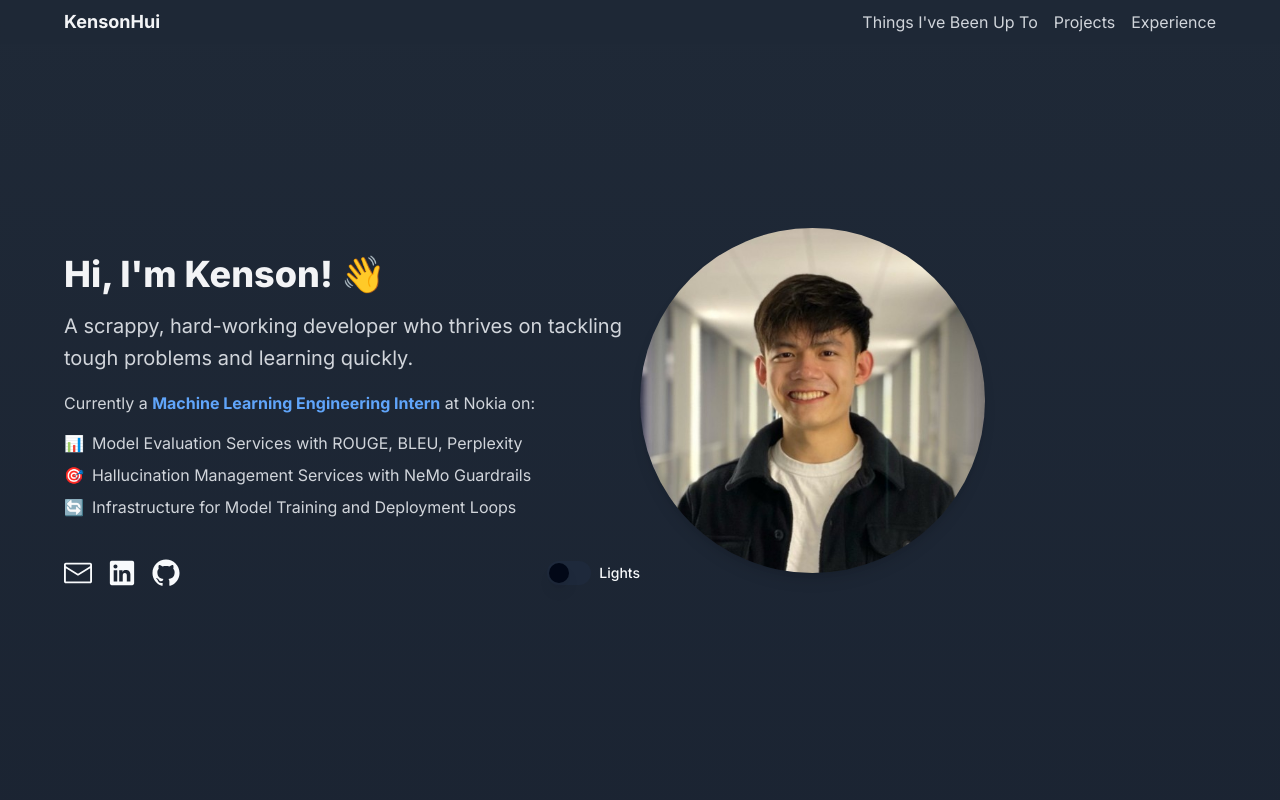
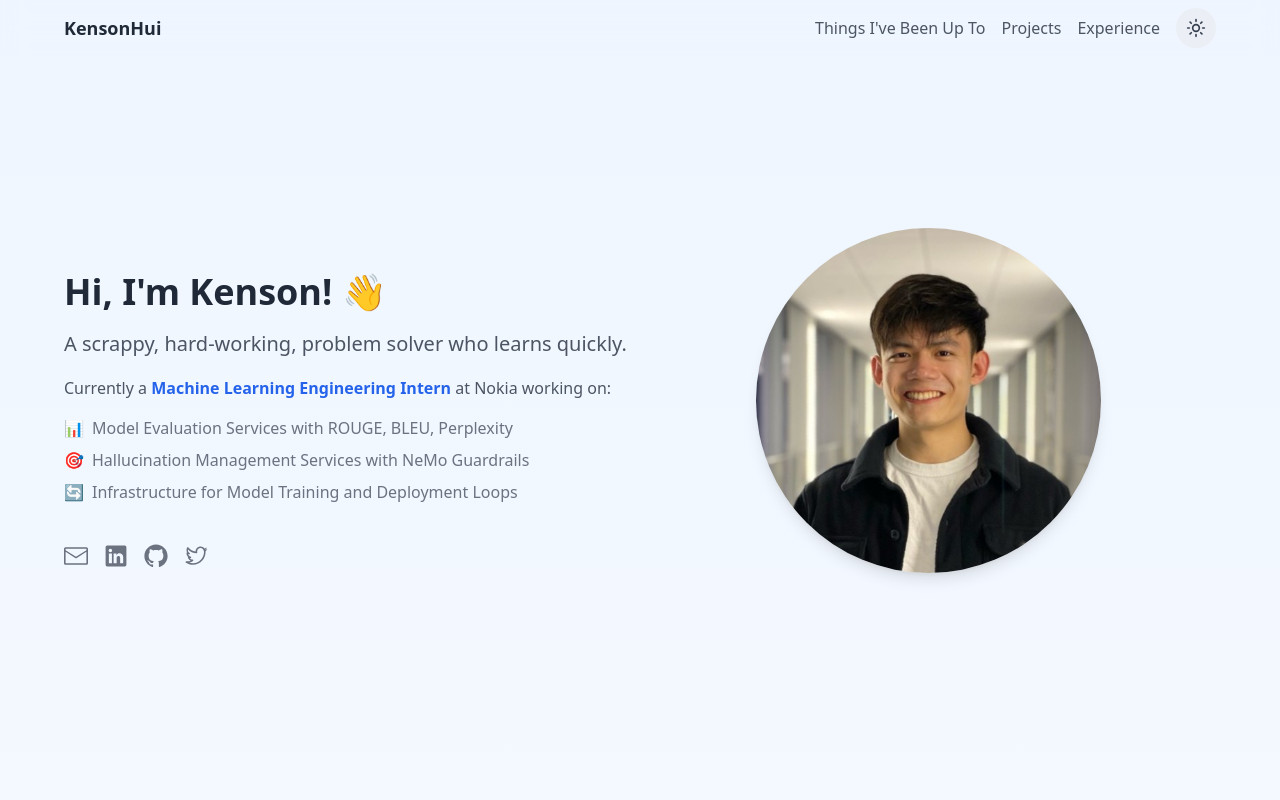
Before and after one commit to kensonhui/kensonhui.github.io, a Next.js app: page / in a window 1280 px wide. Shown: the top 800 px of the page. Built offline with nearby package versions, Linux system fonts and the light colour scheme.

Commit message:
UI Improvements

```diff
--- a/src/app/layout.tsx
+++ b/src/app/layout.tsx
@@ -1,7 +1,7 @@
 import type { Metadata } from "next";
 import { Inter } from "next/font/google";
 import "./globals.css";
-import { ThemeProvider } from "@/components/ThemeProvider";
+import { ThemeProvider } from "@/components/theme-provider";
 import { Toaster } from "@/components/ui/toaster";
 import { GoogleAnalytics } from "@next/third-parties/google";
 
@@ -15,13 +15,18 @@ export const metadata: Metadata = {
 
 export default function RootLayout({
   children,
-}: Readonly<{
+}: {
   children: React.ReactNode;
-}>) {
+}) {
   return (
-    <html lang="en">
-      <body className={inter.className}>
-        <ThemeProvider attribute="class" defaultTheme="dark" enableSystem>
+    <html lang="en" suppressHydrationWarning>
+      <body>
+        <ThemeProvider
+          attribute="class"
+          defaultTheme="system"
+          enableSystem
+          disableTransitionOnChange
+        >
           {children}
           <Toaster />
         </ThemeProvider>
--- a/src/app/page.tsx
+++ b/src/app/page.tsx
@@ -41,7 +41,7 @@ export default function Home() {
           projects, I believe in bringing the right people together! Recently,
           I've been investing time into:
         </p>
-        <ul className="mt-4 space-y-2 text-gray-500 dark:text-gray-300 text-md">
+        <ul className="mt-4 space-y-1 text-gray-500 dark:text-gray-300 text-md">
           <li className="flex items-center">
             <span className="mr-2">🎨</span>
             <span>
@@ -119,12 +119,13 @@ export default function Home() {
         id="experience"
         className="
           relative
+          w-full
         "
       >
-        <div className="w-full p-4 mt-10">
-          <p className="mt-5 text-lg font-semibold text-gray-700 dark:text-gray-200">
+        <div className="w-full mt-10">
+          <h2 className="mt-5 text-3xl font-bold text-gray-700 dark:text-gray-200">
             Previously, I...
-          </p>
+          </h2>
           <ul className="list-disc ml-5 space-y-3 text-gray-600 dark:text-gray-300">
             <li>
               Created infrastructure for Autonomous Networks at{" "}
--- a/src/components/Gallery.tsx
+++ b/src/components/Gallery.tsx
@@ -12,7 +12,7 @@ interface GalleryProps {
 
 export default function Gallery({ images }: GalleryProps) {
   return (
-    <div className="w-full max-w-7xl mt-10 grid grid-cols-1 sm:grid-cols-2 md:grid-cols-3 gap-3">
+    <div className="w-full max-w-7xl mt-4 grid grid-cols-1 sm:grid-cols-2 md:grid-cols-3 gap-3">
       {images.map((image, index) => (
         <a
           key={index}
--- a/src/components/IconButton.tsx
+++ b/src/components/IconButton.tsx
@@ -1,20 +1,39 @@
 "use client";
 import React from "react";
+import { motion } from "framer-motion";
+import Link from "next/link";
 
-interface IconButtonprops {
+interface IconButtonProps {
   Icon: React.ElementType;
-  onClick: () => void;
+  onClick?: () => void;
+  href?: string;
+  external?: boolean;
 }
 
-const IconButton: React.FC<IconButtonprops> = ({ Icon, onClick }) => {
-  return (
-    <Icon
-      className="cursor-pointer dark:hover:to-blue-400 transition ease-in-out hover:-translate-y-1 hover:scale-150 duration-300"
-      width="28"
-      height="28"
-      onClick={onClick}
-    />
+const IconButton = ({ Icon, onClick, href, external }: IconButtonProps) => {
+  const buttonContent = (
+    <motion.div
+      whileHover={{ scale: 1.35 }}
+      whileTap={onClick ? undefined : { scale: 0.95 }}
+      className="text-gray-500 hover:text-gray-900 dark:text-gray-400 dark:hover:text-white transition-colors"
+    >
+      <Icon className="h-6 w-6" />
+    </motion.div>
   );
+
+  if (href) {
+    return (
+      <Link
+        href={href}
+        target={external ? "_blank" : undefined}
+        rel={external ? "noopener noreferrer" : undefined}
+      >
+        {buttonContent}
+      </Link>
+    );
+  }
+
+  return <button onClick={onClick}>{buttonContent}</button>;
 };
 
 export default IconButton;
--- a/src/components/Landing.tsx
+++ b/src/components/Landing.tsx
@@ -8,15 +8,14 @@ const Landing = () => (
         Hi, I'm Kenson! 👋
       </p>
       <p className="mt-4 text-gray-600 dark:text-gray-300 leading-relaxed text-xl">
-        A scrappy, hard-working developer who thrives on tackling tough problems
-        and learning quickly.
+        A scrappy, hard-working, problem solver who learns quickly.
       </p>
       <p className="mt-4 text-gray-600 dark:text-gray-300">
         Currently a{" "}
         <span className="font-bold text-blue-600 dark:text-blue-400">
           Machine Learning Engineering Intern
         </span>{" "}
-        at Nokia on:
+        at Nokia working on:
       </p>
       <ul className="mt-4 space-y-2 text-gray-500 dark:text-gray-300 text-md">
         <li className="flex items-center">
@@ -37,7 +36,7 @@ const Landing = () => (
       </div>
     </div>
     <div
-      className="flex flex-1
+      className="flex flex-1 place-items-center justify-center
     "
     >
       <Image
--- a/src/components/Navbar.tsx
+++ b/src/components/Navbar.tsx
@@ -1,3 +1,5 @@
+import { ThemeToggle } from "@/components/ui/theme-toggle";
+
 export default function Navbar() {
   return (
     <nav className="fixed top-0 left-0 w-full bg-blue-50/70 dark:bg-gray-800/70 backdrop-blur-md z-50">
@@ -8,7 +10,7 @@ export default function Navbar() {
         >
           KensonHui
         </a>
-        <div className="space-x-4">
+        <div className="space-x-4 flex items-center">
           <a
             href="#gallery"
             className="text-gray-600 dark:text-gray-300 hover:text-blue-600 dark:hover:text-blue-400"
@@ -27,6 +29,9 @@ export default function Navbar() {
           >
             Experience
           </a>
+          {/* <div className="flex items-center space-x-4"> */}
+          <ThemeToggle />
+          {/* </div> */}
         </div>
       </div>
     </nav>
--- a/src/components/SocialTab.tsx
+++ b/src/components/SocialTab.tsx
@@ -10,6 +10,7 @@ import {
   EnvelopeClosedIcon,
   LinkedInLogoIcon,
   GitHubLogoIcon,
+  TwitterLogoIcon,
 } from "@radix-ui/react-icons";
 
 const email = "kenson.hui22@gmail.com";
@@ -32,33 +33,21 @@ const SocialTab = () => {
               });
             }}
           />
-          <a
+          <IconButton
+            Icon={LinkedInLogoIcon}
             href="https://www.linkedin.com/in/kensonhui/"
-            rel="noopener noreferrer"
-            target="_blank"
-          >
-            <IconButton Icon={LinkedInLogoIcon} onClick={() => {}} />
-          </a>
-          <a
+            external
+          />
+          <IconButton
+            Icon={GitHubLogoIcon}
             href="https://github.com/kensonhui"
-            rel="noopener noreferrer"
-            target="_blank"
-          >
-            <IconButton Icon={GitHubLogoIcon} onClick={() => {}} />
-          </a>
-        </div>
-        <div className="flex items-center space-x-2 left-auto ml-auto transition ease-in-out hover:-translate-y-1 hover:scale-110 duration-300">
-          <Switch
-            id="light-mode"
-            className=""
-            checked={theme === "light"}
-            onCheckedChange={(checked) =>
-              checked ? setTheme("light") : setTheme("dark")
-            }
+            external
           />
-          <Label htmlFor="light-mode" className="cursor-pointer">
-            Lights
-          </Label>
+          <IconButton
+            Icon={TwitterLogoIcon}
+            href="https://x.com/kenson_hui"
+            external
+          />
         </div>
       </div>
     </div>
--- /dev/null
+++ b/src/components/theme-provider.tsx
@@ -0,0 +1,9 @@
+"use client";
+
+import * as React from "react";
+import { ThemeProvider as NextThemesProvider } from "next-themes";
+import { type ThemeProviderProps } from "next-themes/dist/types";
+
+export function ThemeProvider({ children, ...props }: ThemeProviderProps) {
+  return <NextThemesProvider {...props}>{children}</NextThemesProvider>;
+}
--- /dev/null
+++ b/src/components/ui/theme-toggle.tsx
@@ -0,0 +1,22 @@
+"use client";
+
+import { Moon, Sun } from "lucide-react";
+import { useTheme } from "next-themes";
+import { motion } from "framer-motion";
+
+export function ThemeToggle() {
+  const { theme, setTheme } = useTheme();
+
+  return (
+    <motion.button
+      whileHover={{ scale: 1.05 }}
+      whileTap={{ scale: 0.95 }}
+      onClick={() => setTheme(theme === "dark" ? "light" : "dark")}
+      className="relative inline-flex items-center justify-center rounded-full w-10 h-10 bg-gray-200/50 dark:bg-gray-800/50 hover:bg-gray-300/70 dark:hover:bg-gray-700/70 transition-colors backdrop-blur-sm"
+    >
+      <Sun className="h-5 w-5 rotate-0 scale-100 transition-all dark:-rotate-90 dark:scale-0 text-gray-700 dark:text-gray-300" />
+      <Moon className="absolute h-5 w-5 rotate-90 scale-0 transition-all dark:rotate-0 dark:scale-100 text-gray-700 dark:text-gray-300" />
+      <span className="sr-only">Toggle theme</span>
+    </motion.button>
+  );
+}
```
